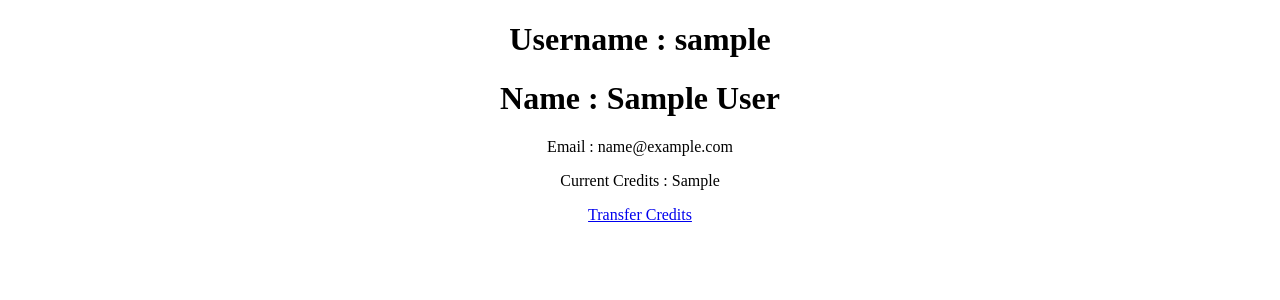
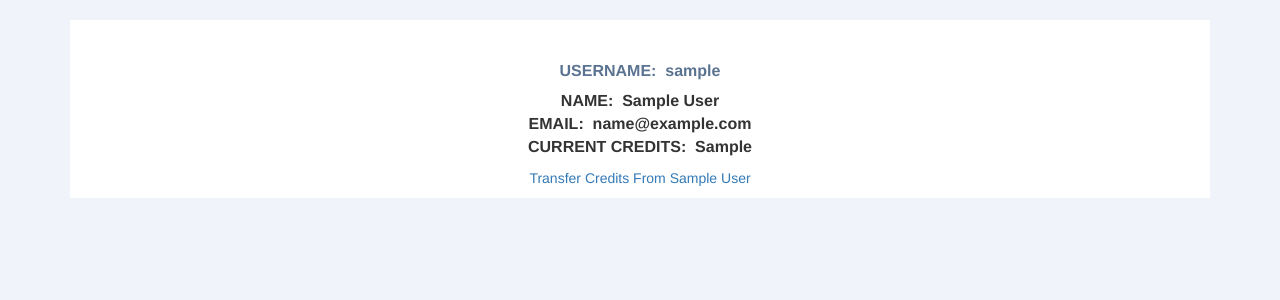
Before and after one commit to pawone3/Credits-Tranfer-App, a CodeIgniter app: page /credit_app/index.php/users/select_user/1 in a window 1280 px wide. Shown: the top 300 px of the page. Run offline with CodeIgniter, Linux system fonts and the light colour scheme; tables that the repository leaves empty or names only in its code hold one stand-in row (values such as "Sample post"); some libraries are stand-ins or nearby versions.

Commit message:
Basic Functioning complete

```diff
--- a/application/config/database.php
+++ b/application/config/database.php
@@ -77,7 +77,7 @@ $db['default'] = array(
 	'dsn'	=> '',
 	'hostname' => 'localhost',
 	'username' => 'root',
-	'password' => '',
+	'password' => '9458',
 	'database' => 'credit',
 	'dbdriver' => 'mysqli',
 	'dbprefix' => '',
--- a/application/controllers/Users.php
+++ b/application/controllers/Users.php
@@ -10,6 +10,7 @@ class Users extends CI_Controller {
 
 	public function index() {
 		$this->load->view('home');
+//        $this->load->view('userr_profile');
 	}
 
 
@@ -25,12 +26,15 @@ class Users extends CI_Controller {
 	    $this->session->set_userdata('creditor_id',$user_id);
 		$ans['data']=$this->User_model->select_user($user_id);
 		// echo($data->name);
-		$this->load->view('user_profile',$ans);
+		$this->load->view('userr_profile',$ans);
 	}
 
 
 	public function select_debtor($creditor_id) {
 
+//	    if(!$this->session->userdata('debtor_id')) {
+//            $this->session->set_userdata('creditor_id',$creditor_id);
+//        }
 		$ans['creditor_id']=$creditor_id;
 		$ans['data']=$this->User_model->get_all_users();
 		$this->load->view('select_debtor',$ans);
@@ -47,7 +51,9 @@ class Users extends CI_Controller {
             $this->load->view('home');
         }
 		else {
-            $this->load->view('select_debtor');
+//            $this->load->view('select_debtor');
+            $this->session->set_flashdata('sorry,Transanction failed');
+            $this->load->view('home');
         }
 
 	}
--- a/application/models/User_model.php
+++ b/application/models/User_model.php
@@ -5,9 +5,6 @@ class User_model extends CI_Model {
 	public function get_all_users() {
 
 		$query=$this->db->get('Users');
-		// if($query){
-		// 	echo "sucess";
-		// }
 		return $query->result();
 	}
 
@@ -20,13 +17,14 @@ class User_model extends CI_Model {
 	}
 
 	public function transfer($amount) {
-	    echo $amount;
+//	    echo $amount;
 	    $debtor_id=$this->session->userdata('debtor_id');
         $creditor_id=$this->session->userdata('creditor_id');
 
         $this->db->where('id',$creditor_id);
         $query=$this->db->get('Users');
         $row = $query->row();
+        echo $row->current_credit;
         $new_credits=$row->current_credit-$amount;
         if($new_credits<0) return false;
         $this->db->where('id',$creditor_id);
@@ -35,6 +33,7 @@ class User_model extends CI_Model {
         $this->db->where('id',$debtor_id);
         $query=$this->db->get('Users');
         $row = $query->row();
+        echo $row->current_credit;
         $new_credits=$row->current_credit+$amount;
         $this->db->where('id',$debtor_id);
         $result['a']=$this->db->update('Users', array('current_credit'=>$new_credits));
--- /dev/null
+++ b/application/views/userr_profile.php
@@ -0,0 +1,114 @@
+<!DOCTYPE html>
+<html>
+<head>
+<title>Credit Transfer</title>
+    <meta charset="UTF-8">
+    <meta name="viewport" content="width=device-width, initial-scale=1">
+    <link href="//maxcdn.bootstrapcdn.com/bootstrap/3.3.0/css/bootstrap.min.css" rel="stylesheet" id="bootstrap-css">
+    <script src="//maxcdn.bootstrapcdn.com/bootstrap/3.3.0/js/bootstrap.min.js"></script>
+    <script src="//code.jquery.com/jquery-1.11.1.min.js"></script>
+    <style>
+
+        body {
+            background: #F1F3FA;
+        }
+
+        /* Profile container */
+        .profile {
+            margin: 20px 0;
+        }
+
+        /* Profile sidebar */
+        .profile-sidebar {
+            padding: 20px 0 10px 0;
+            background: #fff;;
+
+        }
+
+        .profile-usertitle {
+            text-align: center;
+            margin-top: 20px;
+        }
+
+        .profile-usertitle-name {
+            color: #5a7391;
+            font-size: 16px;
+            font-weight: 600;
+            margin-bottom: 7px;
+        }
+
+        .style1 {
+            /*color: #5a7391;*/
+            font-size: 16px;
+            font-weight: 600;
+            /*margin-bottom: 7px;*/
+        }
+        .style2 {
+            /*color: #5a7391;*/
+            font-size: 16px;
+            font-weight: 600;
+            /*margin-bottom: 7px;*/
+        }
+
+        .profile-usertitle-job {
+            text-transform: uppercase;
+            color: #5b9bd1;
+            font-size: 12px;
+            font-weight: 600;
+            margin-bottom: 15px;
+        }
+
+        .profile-userbuttons {
+            text-align: center;
+            margin-top: 10px;
+        }
+
+        .profile-userbuttons .btn {
+            text-transform: uppercase;
+            font-size: 11px;
+            font-weight: 600;
+            padding: 6px 15px;
+            margin-right: 5px;
+            background-color: blue;
+        }
+
+        .profile-userbuttons .btn:last-child {
+            margin-right: 0px;
+
+        }
+
+    </style>
+</head>
+<body>
+
+<div class="container">
+    <div class="row profile">
+        <div class="">
+            <div class="profile-sidebar">
+                <div class="profile-usertitle">
+                    <div class="profile-usertitle-name">
+                        USERNAME:&nbsp; <?php echo $data->username?>
+                    </div>
+                    <div class="style1">
+                        NAME: &nbsp;<?php echo $data->name?>
+                    </div>
+                    <div class="style2">
+                        EMAIL:&nbsp; <?php echo $data->email?>
+                    </div>
+                    <div class="style2">
+                        CURRENT CREDITS:&nbsp; <?php echo $data->current_credit?>
+                    </div>
+                </div>
+                <div class="profile-userbuttons">
+                    <a href="<?php echo base_url();?>index.php/Users/select_debtor/<?php echo $data->id?>">Transfer Credits From <?php echo $data->name?> </a>
+<!--                    <button type="button" class="btn btn-danger btn-sm">Message</button>-->
+                </div>
+            </div>
+        </div>
+    </div>
+</div>
+<br>
+<br>
+
+</body>
+</html>
```
Also changed, not shown: application/views/select_debtor.php (+12 -0 lines), application/views/users_list.php (+13 -0 lines).
